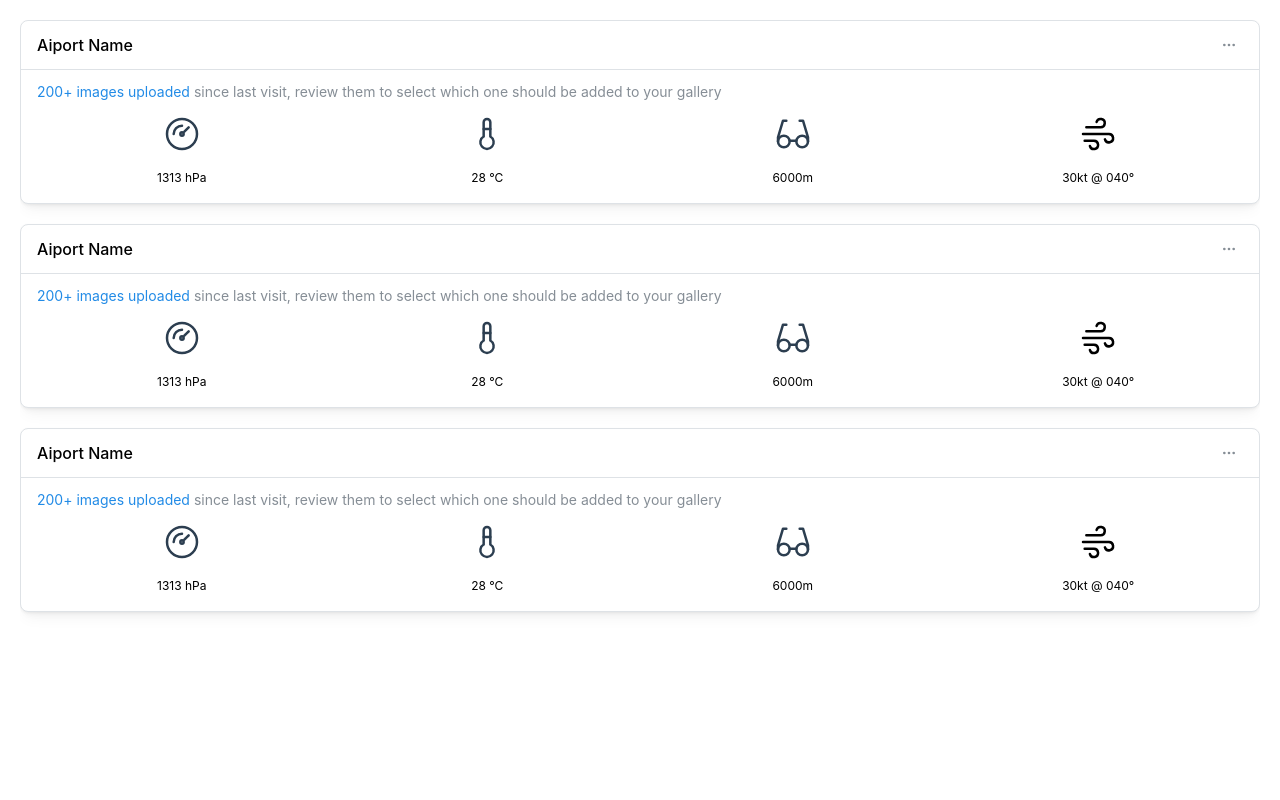
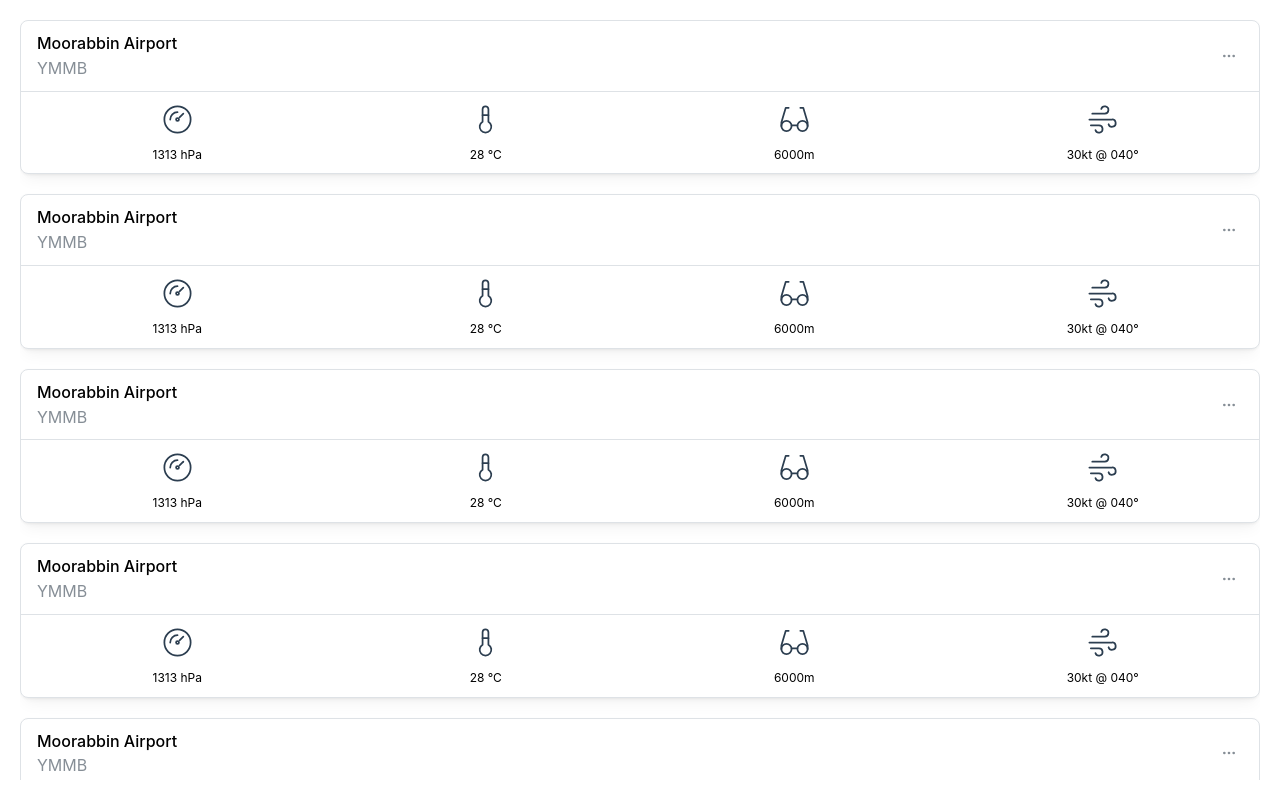
Before and after one commit to chills-01/atis-app, a Next.js app: page / in a window 1280 px wide. Built offline with nearby package versions, Linux system fonts and the light colour scheme.

Commit message:
Card layout finalised

```diff
--- a/ui/components/IndexScrollContainer.tsx
+++ b/ui/components/IndexScrollContainer.tsx
@@ -17,6 +17,9 @@ export default function IndexScrollContainer() {
     {card}
     {card}
     {card}
+    {card}
+    {card}
+    {card}
   </ScrollArea>
   )
 }
--- a/ui/components/card.tsx
+++ b/ui/components/card.tsx
@@ -6,7 +6,6 @@ import {
   ActionIcon,
   SimpleGrid,
   rem,
-  Center,
   Stack,
 } from "@mantine/core";
 import { IconDots, IconEye, IconFileZip, IconTrash } from "@tabler/icons-react";
@@ -47,7 +46,8 @@ const card = (
   <Card withBorder shadow="sm" radius="md" mb={"20px"}>
     <Card.Section withBorder inheritPadding py="xs">
       <Group justify="space-between">
-        <Text fw={500}>Aiport Name</Text>
+        <Text fw={500}>Moorabbin Airport <Text c="dimmed">YMMB</Text></Text>
+
         <Menu withinPortal position="bottom-end" shadow="sm">
           <Menu.Target>
             <ActionIcon variant="subtle" color="gray">
@@ -82,26 +82,15 @@ const card = (
         </Menu>
       </Group>
     </Card.Section>
-    {/* <WindIcon size={50}/>
-    <TemperatureIcon size={50}/>
-    <PressureIcon size={50}/>
-    <VisibilityIcon size={50}/> */}
-    <Text mt="sm" c="dimmed" size="sm">
-      <Text span inherit c="var(--mantine-color-anchor)">
-        200+ images uploaded
-      </Text>{" "}
-      since last visit, review them to select which one should be added to your
-      gallery
-    </Text>
 
-    <Card.Section inheritPadding mt="sm" pb="md">
+    <Card.Section inheritPadding p="xs">
       <SimpleGrid cols={4}>
         {icons.map((genre, idx) => {
           const Icon = icons[idx];
           const text = texts[idx]
           return (
-              <Stack align="center">
-                <Icon size={40} />
+              <Stack align="center" gap="xs">
+                <Icon size={35} />
                 <Text size="xs" span >{text}</Text>
               </Stack>
           );
--- a/ui/components/icons.tsx
+++ b/ui/components/icons.tsx
@@ -6,8 +6,8 @@ export function WindIcon({ size }: { size: number }) {
       width={size}
       height={size}
       viewBox="0 0 24 24"
-      stroke-width="1.5"
-      stroke="#000000"
+      stroke-width="1.2"
+      stroke="#2c3e50"
       fill="none"
       stroke-linecap="round"
       stroke-linejoin="round"
@@ -28,7 +28,7 @@ export function TemperatureIcon({ size }: { size: number }) {
       width={size}
       height={size}
       viewBox="0 0 24 24"
-      stroke-width="1.5"
+      stroke-width="1.2"
       stroke="#2c3e50"
       fill="none"
       stroke-linecap="round"
@@ -49,7 +49,7 @@ export function PressureIcon({ size }: { size: number }) {
       width={size}
       height={size}
       viewBox="0 0 24 24"
-      stroke-width="1.5"
+      stroke-width="1.2"
       stroke="#2c3e50"
       fill="none"
       stroke-linecap="round"
@@ -72,7 +72,7 @@ export function VisibilityIcon({ size }: { size: number }) {
       width={size}
       height={size}
       viewBox="0 0 24 24"
-      stroke-width="1.5"
+      stroke-width="1.2"
       stroke="#2c3e50"
       fill="none"
       stroke-linecap="round"
```
